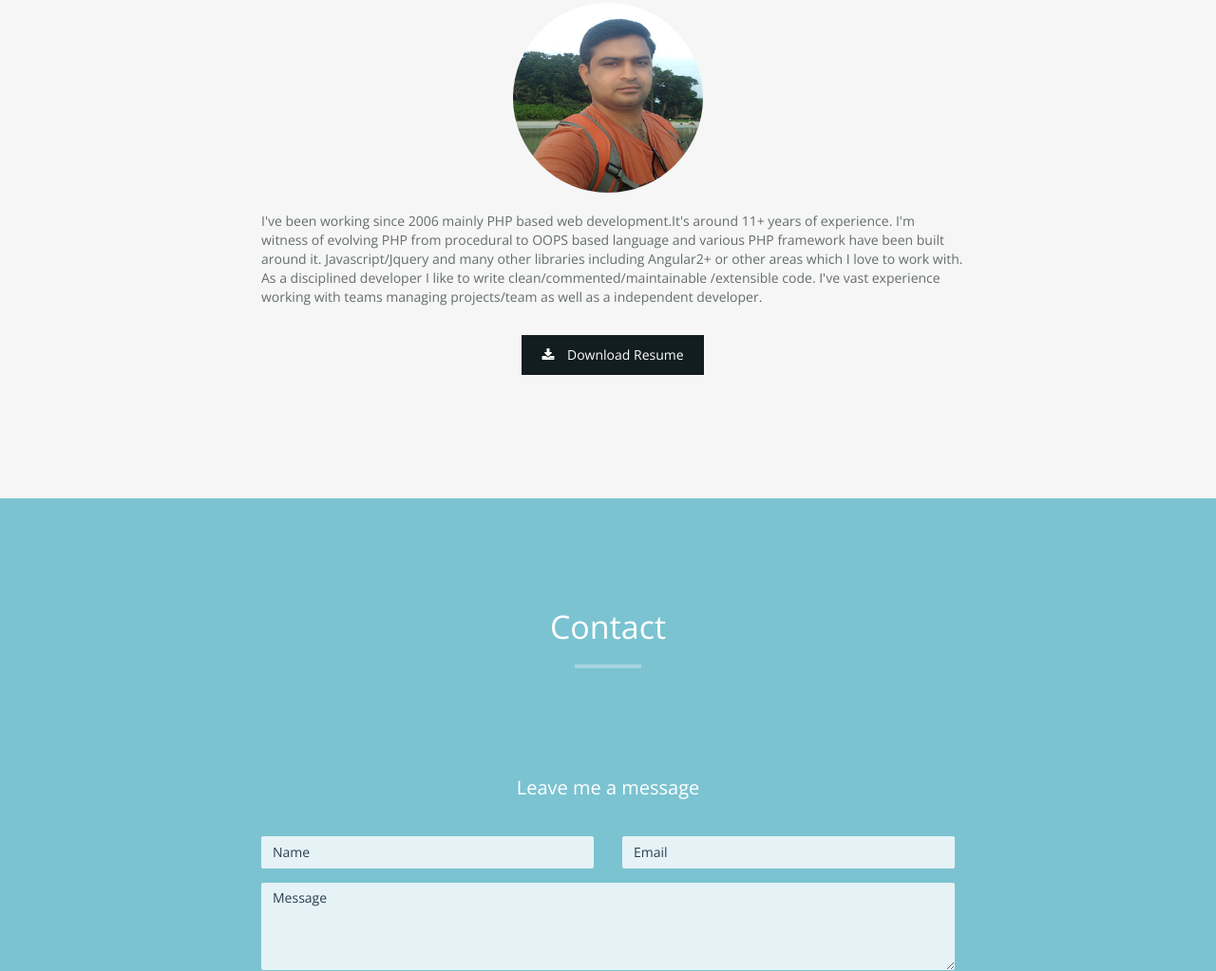
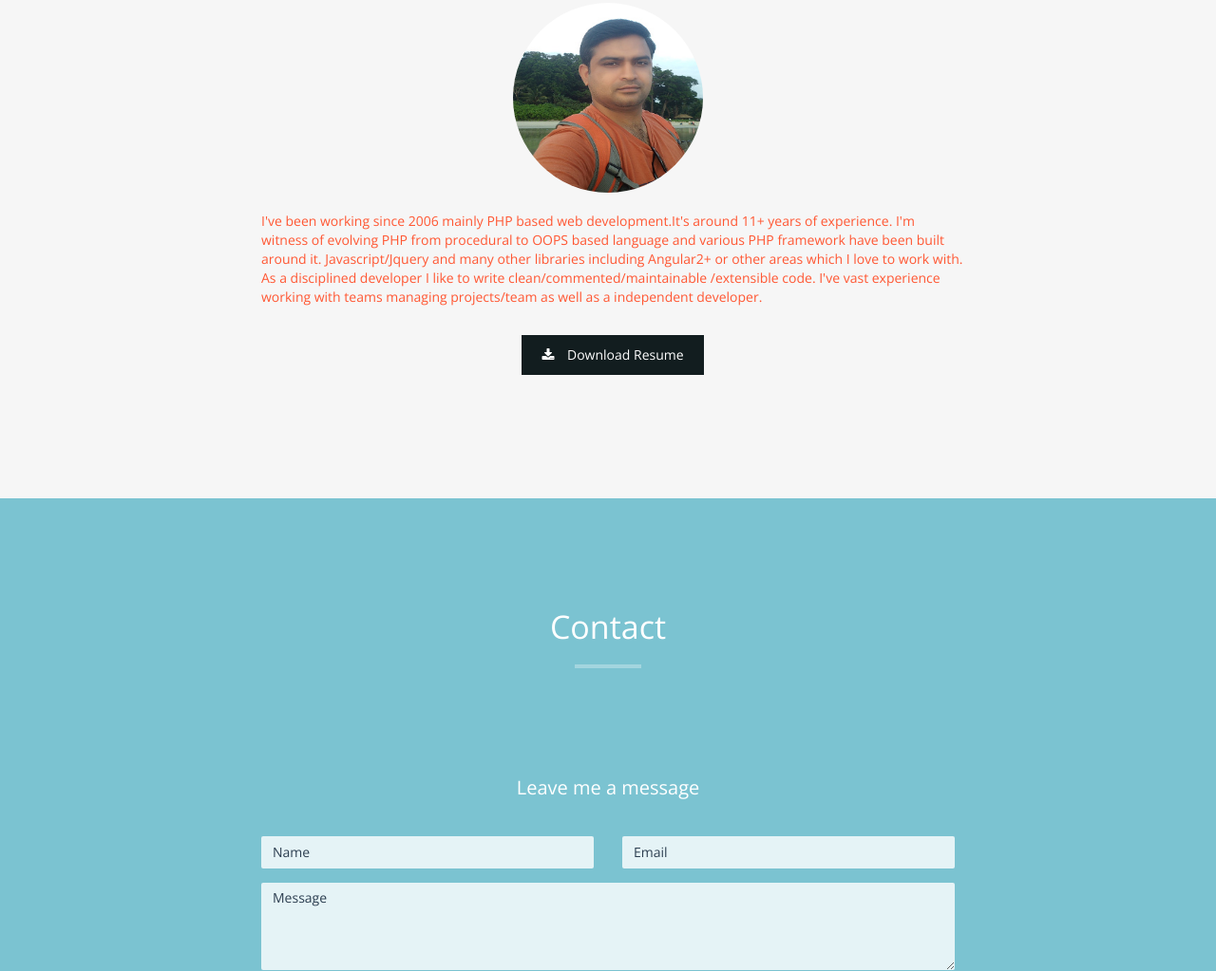
Before and after one commit to phpfriend/codeparidhi, a plain HTML site: page index.html in a window 1280 px wide. Shown: the part 1041-2064 px from the top of the page at 95% size. Drawn offline with nearby package versions, Linux system fonts and the light colour scheme.

Commit message:
added color

```diff
--- a/index.html
+++ b/index.html
@@ -81,7 +81,7 @@
     <div class="row">
       <div class="col-md-12 text-center"><img src="img/about.jpg" class="img-responsive"></div>
       <div class="col-md-8 col-md-offset-2">
-        <div class="about-text">
+        <div class="about-text" style="color:#ff5733">
           <p>I've been working since 2006 mainly PHP based web development.It's around 11+ years of experience.
           I'm witness of evolving PHP from procedural to OOPS based language and various PHP framework have been built around it.
           Javascript/Jquery and many other libraries including Angular2+ or other areas which I love to work with.
```
